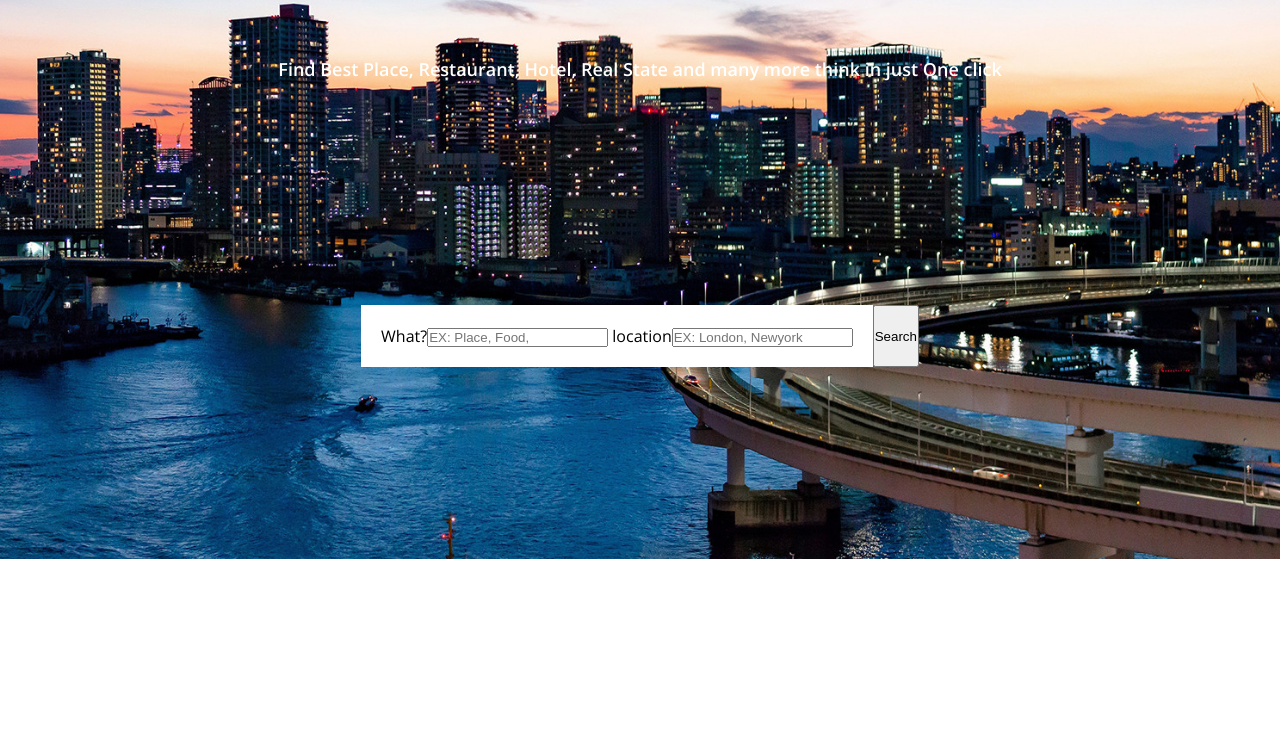
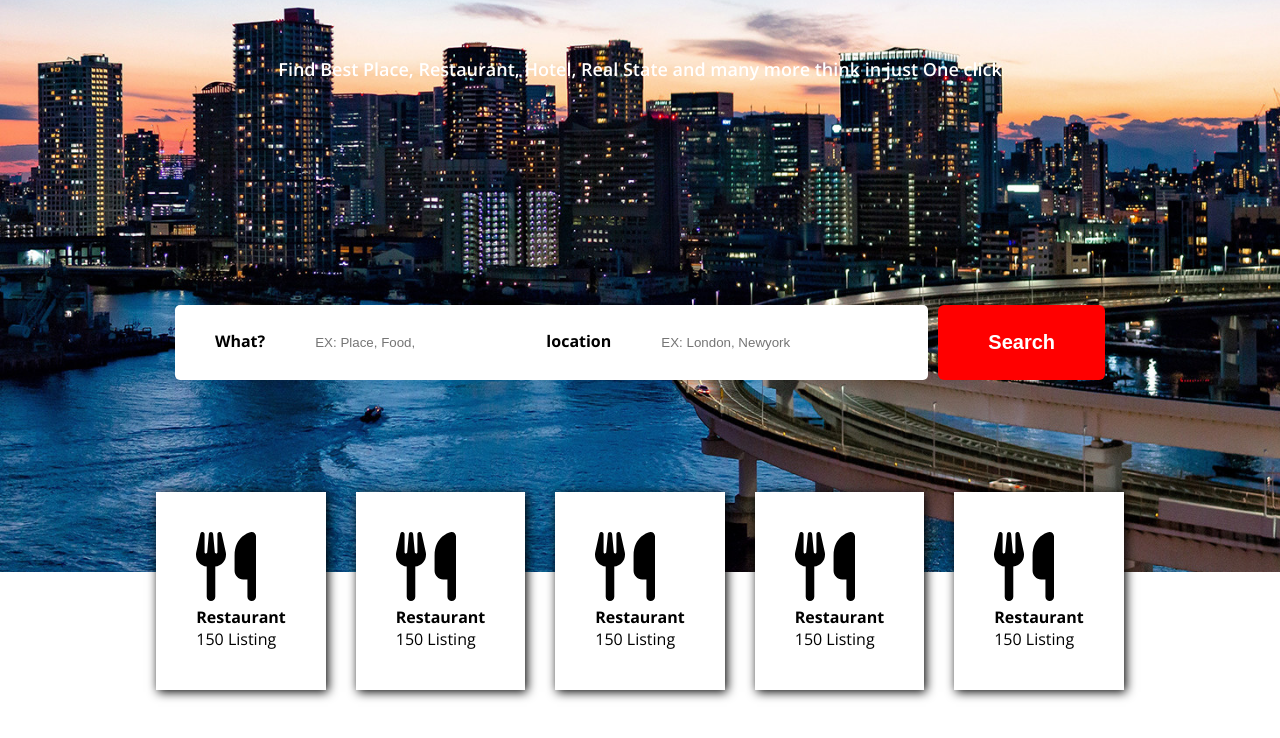
Before and after one commit to alsami6/listrace, a plain HTML site: page index.html in a window 1280 px wide. Shown: the part 344-1082 px from the top of the page. Before the commit the page ends 903 px from the top, so only its background shows below. Drawn offline with nearby package versions, Linux system fonts and the light colour scheme.

Commit message:
hero section done

```diff
--- a/index.html
+++ b/index.html
@@ -45,6 +45,33 @@
                     <button>Search</button>
                 </div>
             </div>
+            <div class="hero-cards">
+                <div class="cardH">
+                    <img class="svg-img" src="a/utensils-solid.svg" alt="">
+                    <h4>Restaurant</h4>
+                    <p>150 Listing</p>
+                </div>
+                <div class="cardH">
+                    <img class="svg-img" src="a/utensils-solid.svg" alt="">
+                    <h4>Restaurant</h4>
+                    <p>150 Listing</p>
+                </div>
+                <div class="cardH">
+                    <img class="svg-img" src="a/utensils-solid.svg" alt="">
+                    <h4>Restaurant</h4>
+                    <p>150 Listing</p>
+                </div>
+                <div class="cardH">
+                    <img class="svg-img" src="a/utensils-solid.svg" alt="">
+                    <h4>Restaurant</h4>
+                    <p>150 Listing</p>
+                </div>
+                <div class="cardH">
+                    <img class="svg-img" src="a/utensils-solid.svg" alt="">
+                    <h4>Restaurant</h4>
+                    <p>150 Listing</p>
+                </div>
+            </div>
         </section>
 
     </main>
--- a/style.css
+++ b/style.css
@@ -77,5 +77,47 @@ ul li{
 
 .main-form{
     background-color: white;
-    padding: 20px;
+    padding: 20px 40px;
+    border-radius: 5px;
 }
+
+.main-form input{
+    border: none;
+    padding: 10px 50px;
+
+}
+
+.main-form label{
+    font-weight: 700;
+}
+
+.formdiv button{
+    padding: 0px 50px;
+    border-radius: 6px;
+    border: none;
+    cursor: pointer;
+    margin-left: 10px;
+    color: white;
+    font-size: 20px;
+    font-weight: 600;
+    background-color: red;
+}
+
+.svg-img{
+    width: 60px;
+}
+
+.hero-cards{
+    display: flex;
+    justify-content: center;
+    gap: 30px;
+    position: relative;
+    bottom: 80px;
+}
+
+.cardH{
+    padding: 40px;
+    box-shadow: 2px 2px 10px;
+    background-color: white;
+    cursor: pointer;
+}
```
Also changed, not shown: a/utensils-solid.svg (added).
